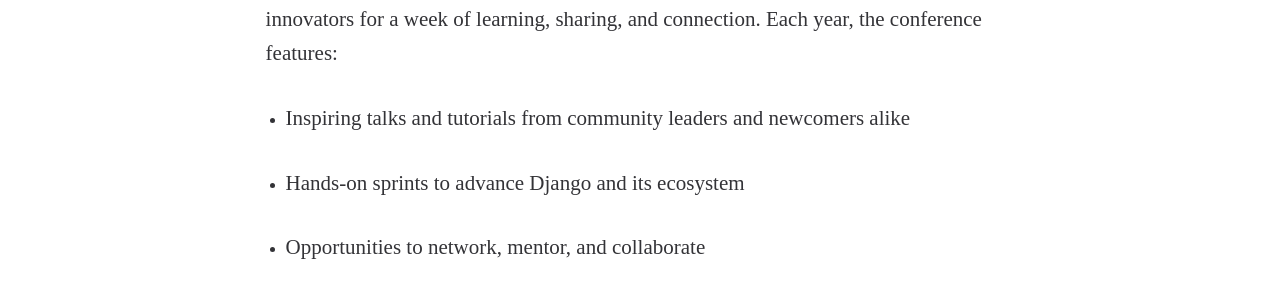
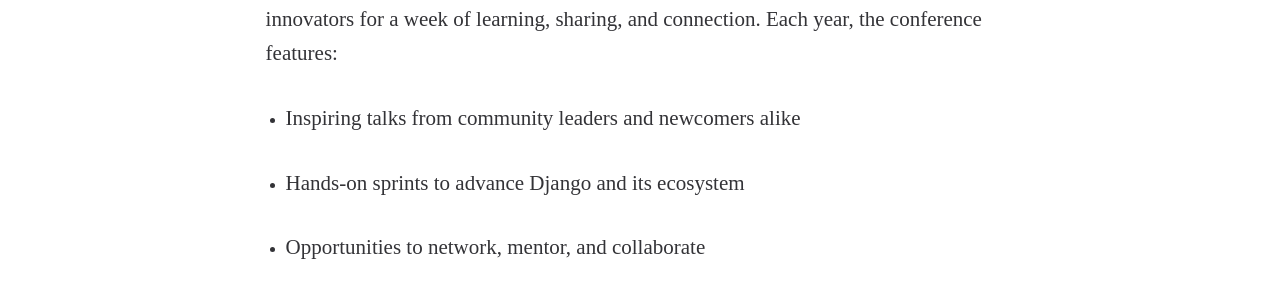
Before and after one commit to DEFNA/defna.org, a Jekyll site: the page built from _posts/2025-07-21-celebrating-20-years-of-django.md, in a window 1280 px wide. Shown: the part 1248-1548 px from the top of the page. Built offline with Jekyll 4.4.1, drawn with Linux system fonts in a browser that asks for light colours; some web fonts are replaced.

Commit message:
remove reference to tutorials on carol's post

```diff
--- a/_posts/2025-07-21-celebrating-20-years-of-django.md
+++ b/_posts/2025-07-21-celebrating-20-years-of-django.md
@@ -23,7 +23,7 @@
 
 Since its inception, DjangoCon US has brought together developers, educators, and innovators for a week of learning, sharing, and connection. Each year, the conference features:
 
-* Inspiring talks and tutorials from community leaders and newcomers alike
+* Inspiring talks from community leaders and newcomers alike
 
 * Hands-on sprints to advance Django and its ecosystem
 
```
